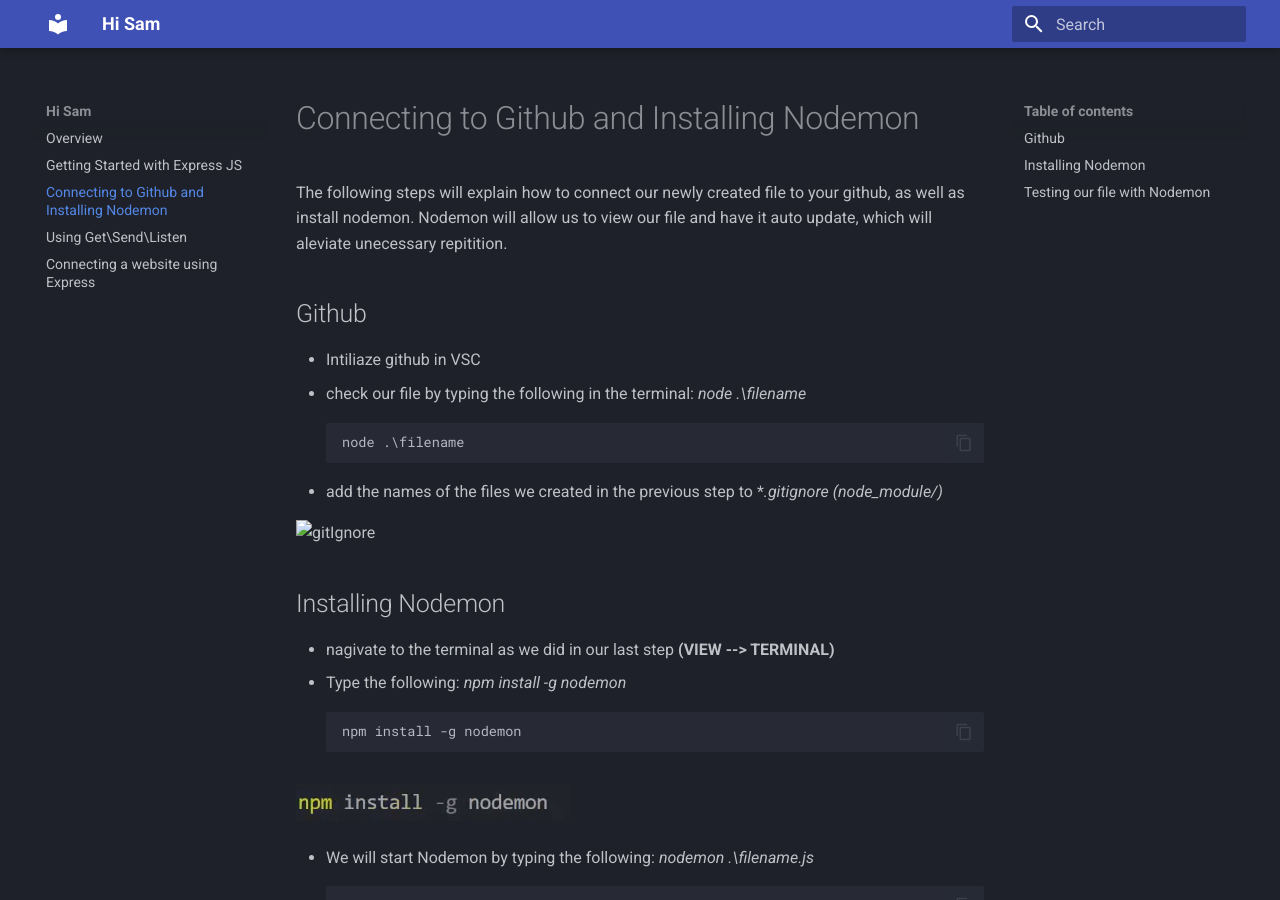
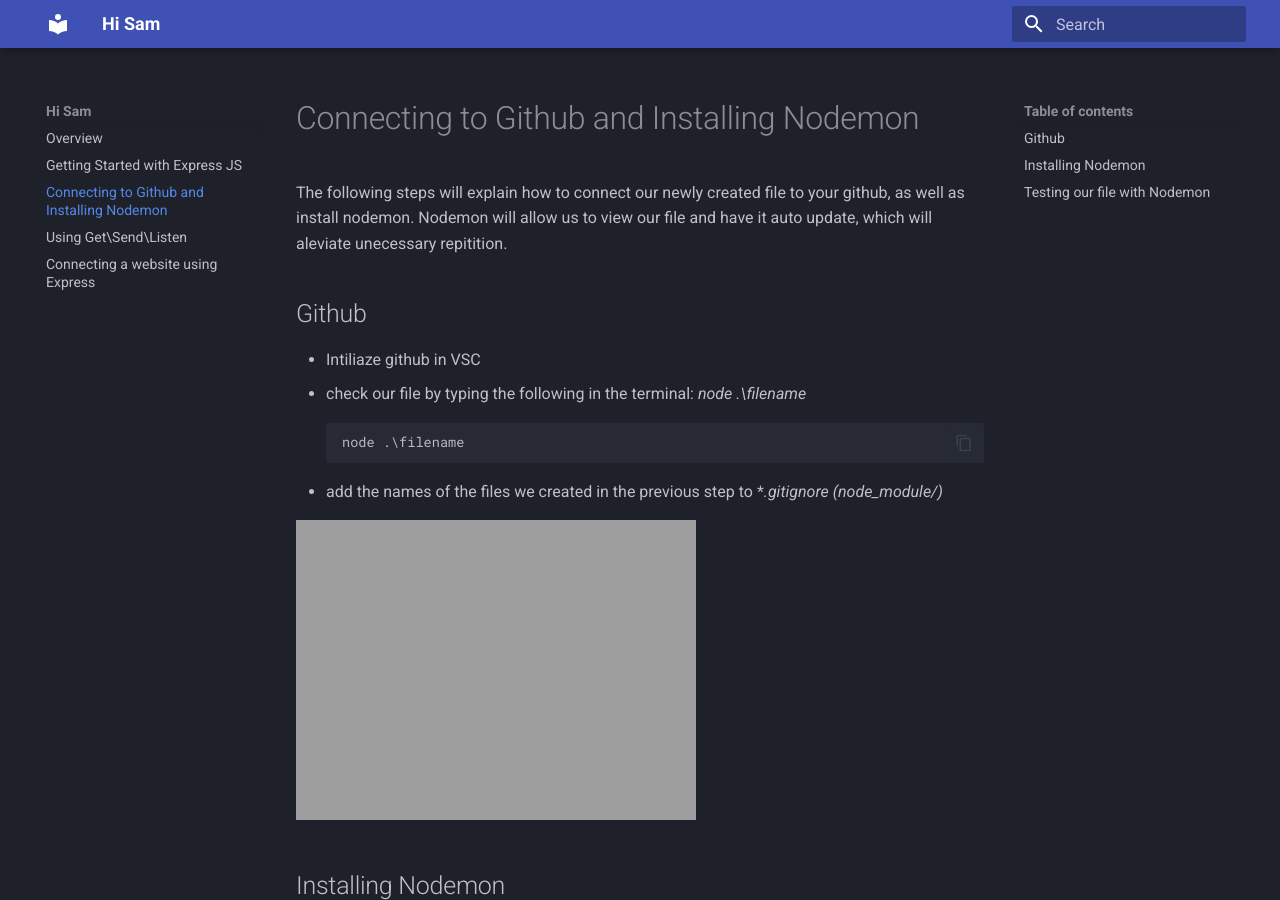
Before and after one commit to NBSutton98/COM-Documentation, an MkDocs documentation site: the page built from docs/task2.md, in a window 1280 px wide and 900 px high. Built offline with MkDocs 1.6.1 and Material for MkDocs 9.7.7, drawn with Linux system fonts in a browser that asks for light colours.

Commit message:
Update task2.md

````diff
--- a/docs/task2.md
+++ b/docs/task2.md
@@ -11,7 +11,7 @@
 ```
 - add the names of the files we created in the previous step to **.gitignore (node_module/*)**
 
-![gitIgnore](./Task2/.gitIgnore(7).png)
+![gitIgnore](./Task2/gitIgnore(7).png)
 
 ## Installing Nodemon
 - nagivate to the terminal as we did in our last step **(VIEW --> TERMINAL)**
@@ -27,7 +27,7 @@
 nodemon .\filename.js
 ```
 
-![NodemonServer](/Task2/NodemonServer.png)
+![NodemonServer](./Task2/NodemonServer.png)
 
 ## Testing our file with Nodemon
 - open up a browser and type the following: *localhost:3000/*
````
